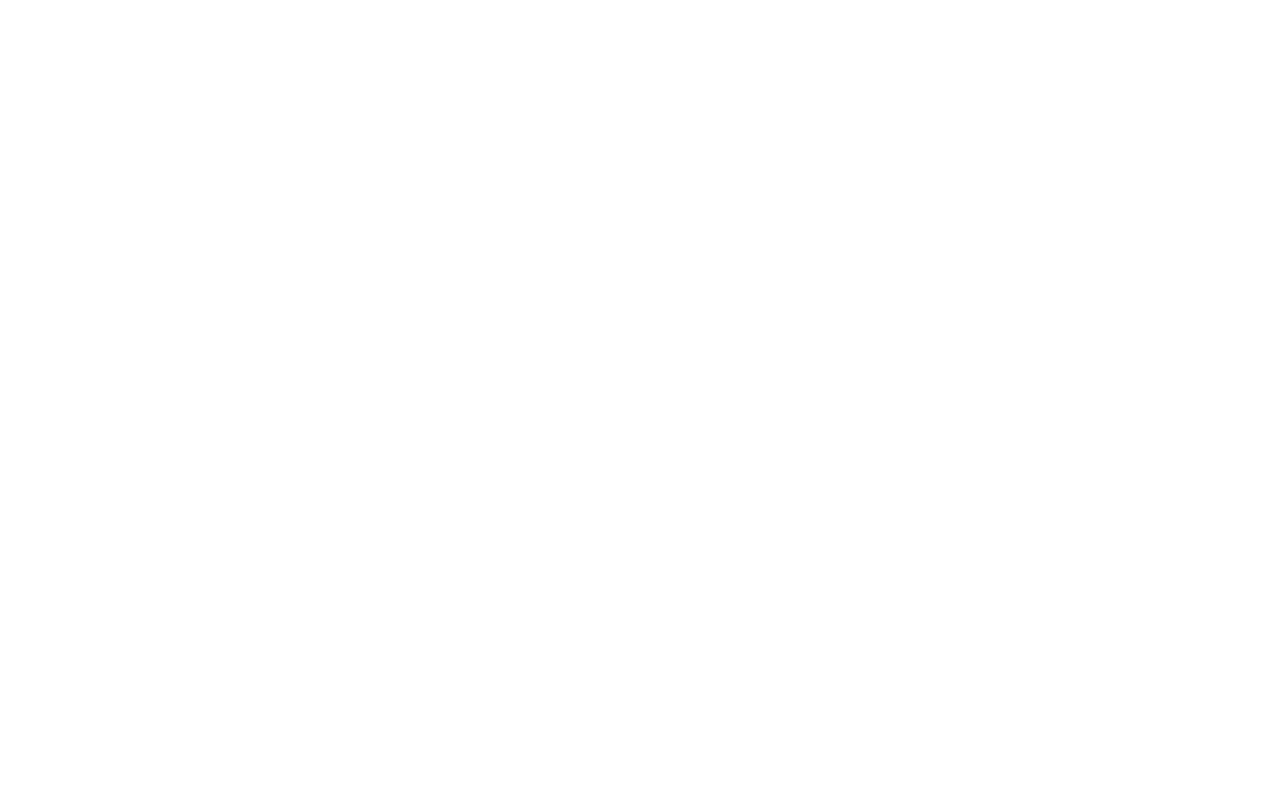
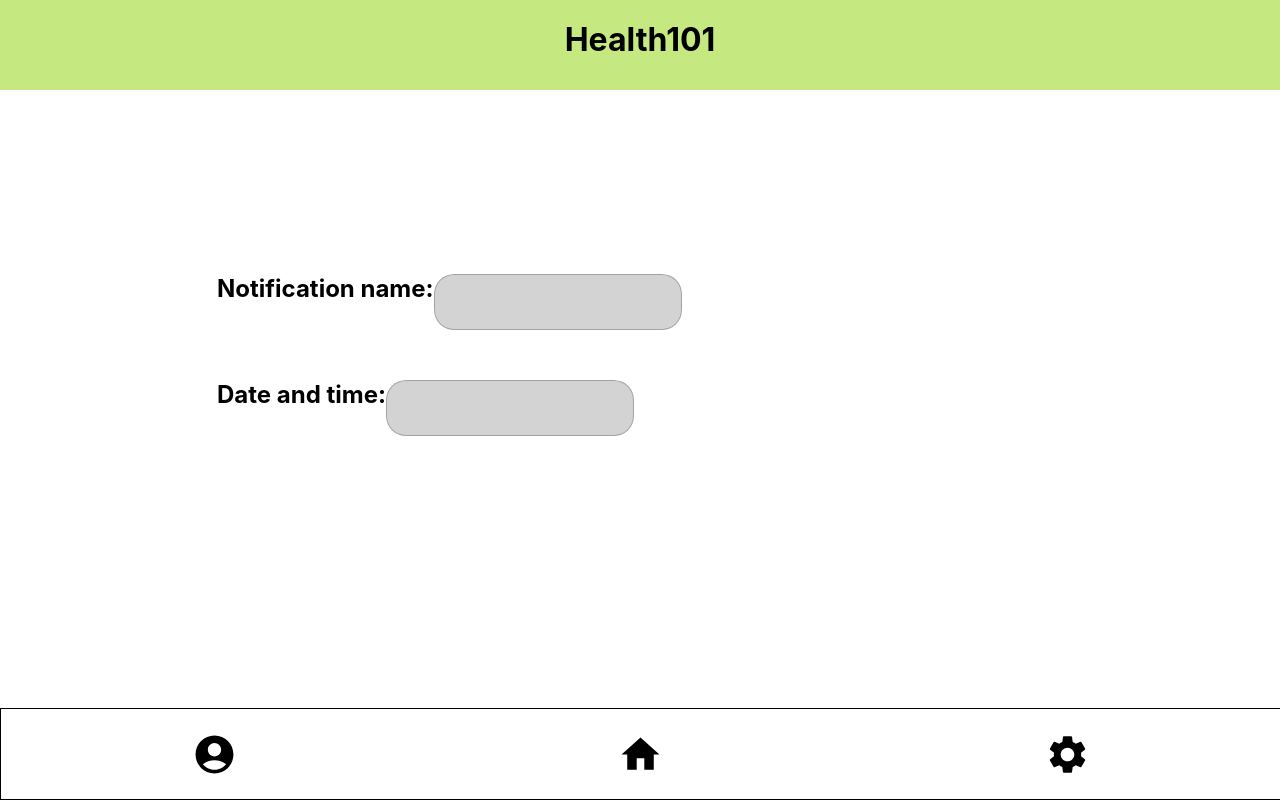
Before and after one commit to DasDeveloper/Health101, a React (Create React App) app in the folder client/: page /notification in a window 1280 px wide. Before the commit this address had no page. Built offline with nearby package versions, Linux system fonts and the light colour scheme.

Commit message:
added notification page

```diff
--- a/client/src/App.js
+++ b/client/src/App.js
@@ -9,6 +9,7 @@
 import ChangeUsername from "./components/changeUsername";
 import StatisticsPage from "./components/statisticsPage";
 import RewardsPage from "./components/rewards";
+import NotificationPage from "./components/notification";
 
 function App() {
   return (
@@ -78,6 +79,15 @@
               </>
             }
           ></Route>
+
+          <Route
+            path="/notification"
+            element={
+              <>
+                <NotificationPage />
+              </>
+            }
+          ></Route>
         </Routes>
       </BrowserRouter>
     </UserSession>
--- /dev/null
+++ b/client/src/components/notification.js
@@ -0,0 +1,28 @@
+import Navbar from "./navbar";
+import Footer from "./footer";
+import NotificationCSS from "../css/notification.module.css";
+import { TextField } from "@mui/material";
+import { grey } from "@mui/material/colors";
+
+const NotificationPage = () => {
+  return (
+    <div className={NotificationCSS.body}>
+      <Navbar />
+      <div className={NotificationCSS.container}>
+        <div className={NotificationCSS.text}>
+          <p>
+            <b>Notification name:</b>
+            <TextField id="texfield" variant="outlined" />
+          </p>
+          <p>
+            <b>Date and time:</b>
+            <TextField id="texfield" variant="outlined" />
+          </p>
+        </div>
+      </div>
+      <Footer />
+    </div>
+  );
+};
+
+export default NotificationPage;
--- a/client/src/components/rewards.js
+++ b/client/src/components/rewards.js
@@ -1,4 +1,3 @@
-import { useEffect, useState } from "react";
 import Navbar from "./navbar";
 import Footer from "./footer";
 import RewardsCSS from "../css/rewards.module.css";
--- /dev/null
+++ b/client/src/css/notification.module.css
@@ -0,0 +1,28 @@
+.body {
+  min-height: 100vh;
+}
+
+.container {
+  margin-top: 150px;
+  display: flex;
+  flex-direction: column;
+  justify-content: center;
+  align-items: center;
+  font-size: x-large;
+}
+
+.text {
+  padding: 10px;
+  width: 70%;
+}
+
+.text p {
+  margin-bottom: 50px;
+  margin-left: 25px;
+}
+
+.text fieldset {
+  border-radius: 20px;
+  background-color: lightgray;
+  z-index: -1;
+}
```
